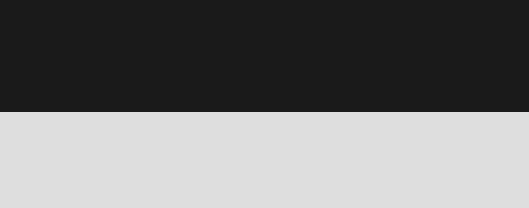
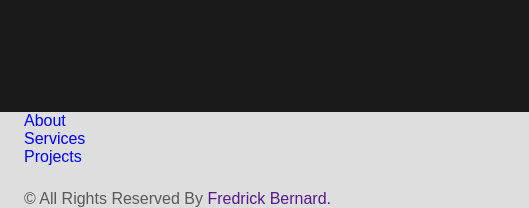
Before and after one commit to fredrickbernardonduru/Portfolio, a plain HTML site: page index.html in a window 1280 px wide. Shown: the part 8090-8298 px from the top of the page, 0-529 px from the left. Before the commit the page ends 8202 px from the top, so only its background shows below. Drawn offline with nearby package versions, Linux system fonts and the light colour scheme; a web font is replaced by a local one.

Commit message:
HTML on footer

```diff
--- a/index.html
+++ b/index.html
@@ -519,6 +519,25 @@
 
         </footer>
         <!--====Scroll Up======-->
+        <div class="footer_container container grid">
+            <ul class="footer_link">
+                <li>
+                    <a href="#about" class="footer_link">About</a>
+                </li>
+
+                <li>
+                    <a href="#services" class="footer_link">Services</a>
+                </li>
+
+                <li>
+                    <a href="#projects" class="footer_link">Projects</a>
+                </li>
+            </ul>
+            <span class="footer_copy">
+                &#169; All Rights Reserved By
+                <a href="">Fredrick Bernard.</a>
+            </span>
+        </div>
 
         <!--====Scroll Reveal======-->
         <script src=""></script>
```
